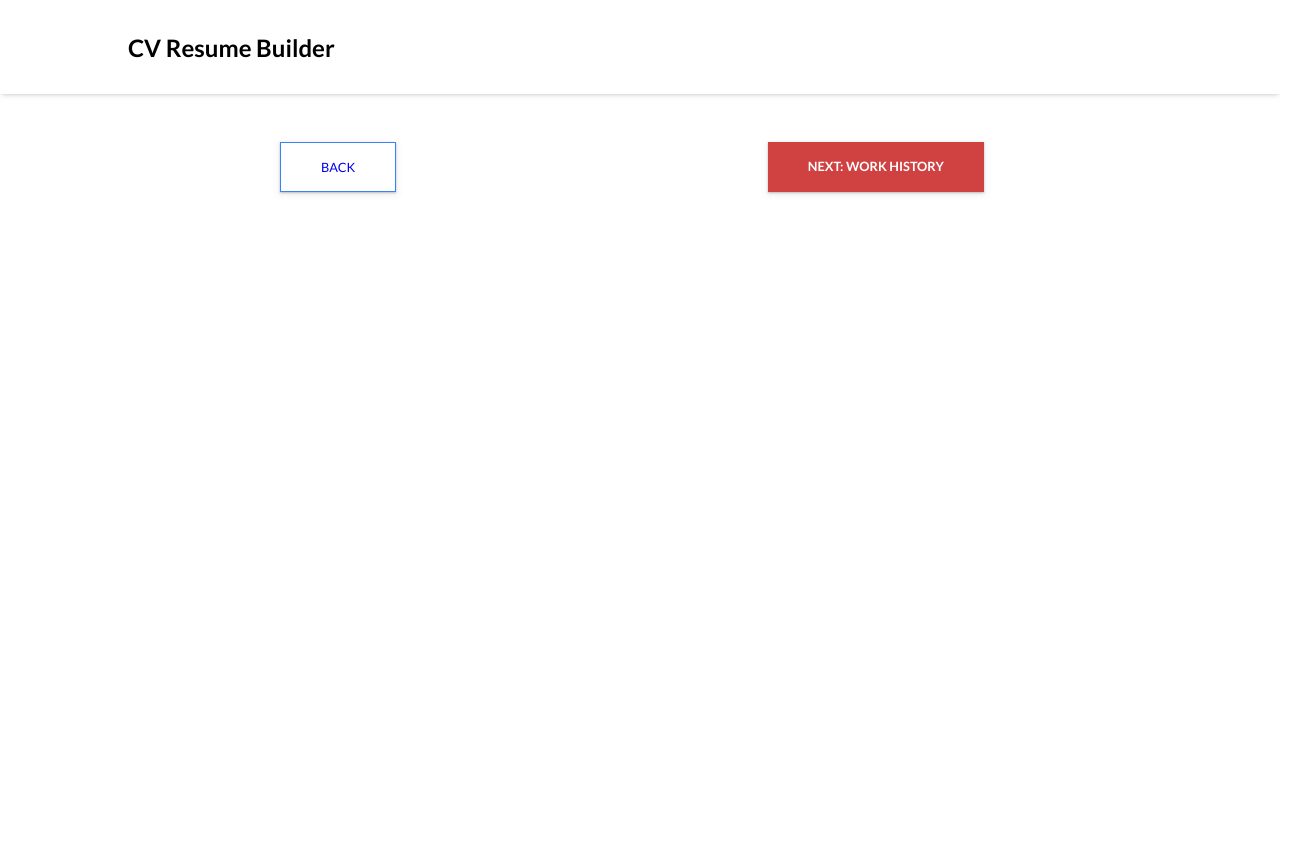
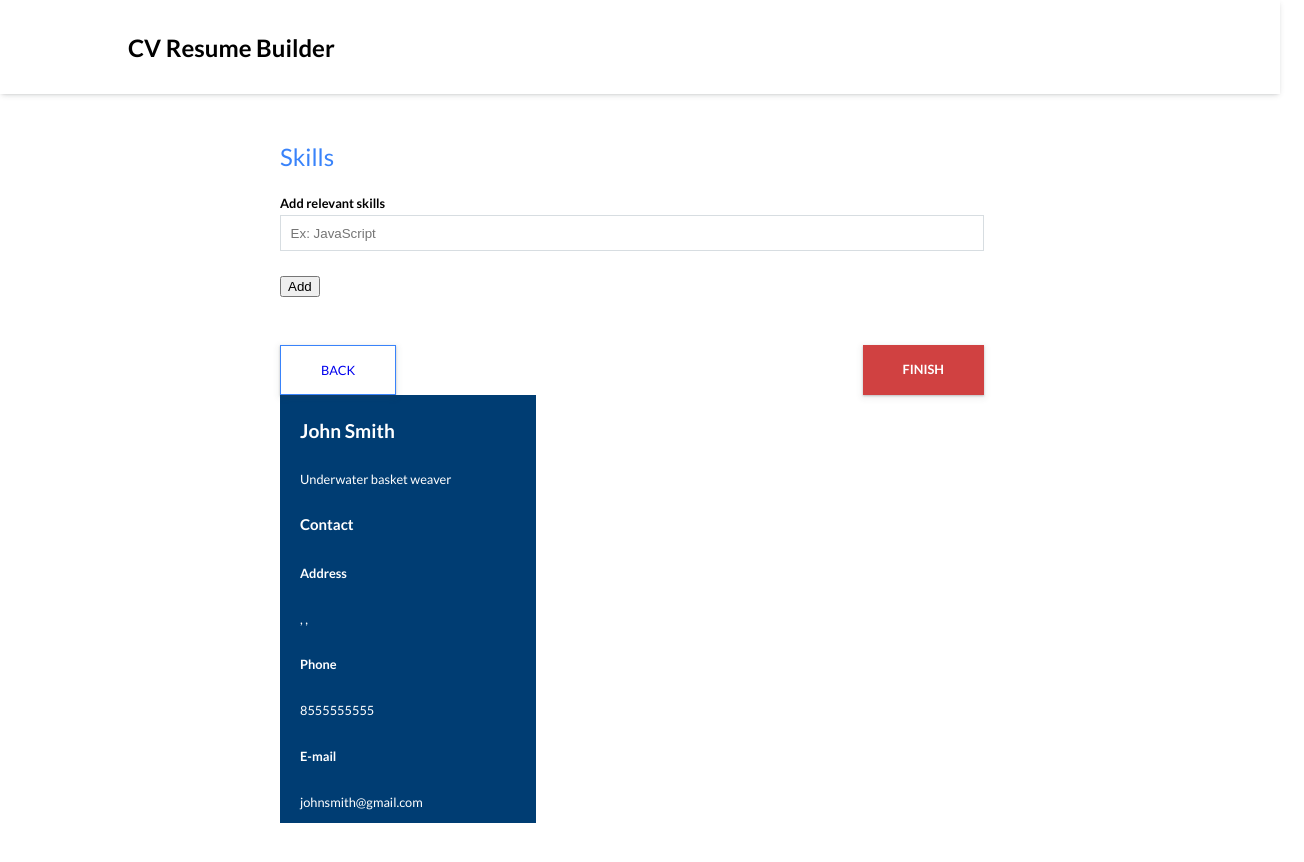
Before and after one commit to jonathanlu31/resume-app, a React (Create React App) app: page /skills in a window 1280 px wide. Shown: the top 862 px of the page, 1304 px wide, since content can reach past the window. Before the commit the page ends 800 px from the top, so only its background shows below. Built offline with nearby package versions, Linux system fonts and the light colour scheme.

Commit message:
Add state for contact from, add basic layout for preview, add basic components for skills form

```diff
--- a/src/App.js
+++ b/src/App.js
@@ -1,4 +1,5 @@
 // import './styles/App.css';
+import React, { useState } from 'react';
 import { Route, Routes } from 'react-router-dom';
 import Header from './components/Header';
 import ContactForm from './components/ContactForm';
@@ -13,6 +14,18 @@ import NavButton from './components/NavButton';
 import layout from './styles/Layout.module.css';
 
 function App() {
+  const [info, setInfo] = useState({
+    fname: 'John',
+    lname: 'Smith',
+    job: 'Underwater basket weaver',
+    phone: '8555555555',
+    email: 'johnsmith@gmail.com',
+  });
+
+  const updateInfo = (feature, data) => {
+    setInfo({ ...info, [feature]: data });
+  };
+
   return (
     <div>
       <Navbar />
@@ -24,7 +37,7 @@ function App() {
             element={
               <>
                 <Header title="Contact Info" content="Please enter your contact info" />
-                <ContactForm />
+                <ContactForm handleChange={updateInfo} />
                 <div className={layout.coupleSpaced}>
                   <NavButton text="Back" fill="outline" color="blue" link="/" />
                   <NavButton text="Next: Work History" fill="block" color="red" link="/work/" />
@@ -37,7 +50,7 @@ function App() {
             element={
               <>
                 <Header title="Work Experience" content="Please enter your relevant work experience" />
-                <WorkForm />
+                <WorkForm handleChange={updateInfo} />
                 <div className={layout.coupleSpaced}>
                   <NavButton text="Back" fill="outline" color="blue" link="/ctnt/" />
                   <NavButton text="Next: Education" fill="block" color="red" link="/edu/" />
@@ -50,10 +63,10 @@ function App() {
             element={
               <>
                 <Header title="Education" content="Include your past education, even if you haven't graduated yet." />
-                <EduForm />
+                <EduForm handleChange={updateInfo} />
                 <div className={layout.coupleSpaced}>
                   <NavButton text="Back" fill="outline" color="blue" link="/work/" />
-                  <NavButton text="Next: Work History" fill="block" color="red" link="/skills/" />
+                  <NavButton text="Next: Skills" fill="block" color="red" link="/skills/" />
                 </div>
               </>
             }
@@ -62,17 +75,17 @@ function App() {
             path="/skills/"
             element={
               <>
-                <Header />
-                <SkillsForm />
+                <Header title="Skills" content="" />
+                <SkillsForm handleChange={updateInfo} />
                 <div className={layout.coupleSpaced}>
                   <NavButton text="Back" fill="outline" color="blue" link="/edu/" />
-                  <NavButton text="Next: Work History" fill="block" color="red" link="/work/" />
+                  <NavButton text="Finish" fill="block" color="red" link="/work/" />
                 </div>
               </>
             }
           />
         </Routes>
-        {/* <Preview /> */}
+        <Preview info={info} />
       </main>
     </div>
   );
--- /dev/null
+++ b/src/components/Button.js
@@ -0,0 +1,7 @@
+import React from 'react';
+
+const Button = ({ text, color }) => {
+  return <button className="">{text}</button>;
+};
+
+export default Button;
--- a/src/components/ContactForm.js
+++ b/src/components/ContactForm.js
@@ -2,22 +2,22 @@ import React from 'react';
 import FormField from './FormField';
 import layout from '../styles/Layout.module.css';
 
-const ContactForm = () => {
+const ContactForm = ({ handleChange }) => {
   return (
     <form className={layout.form}>
       <div className={layout.couple}>
-        <FormField type="text" placeholder="e.g. John" label="First Name" />
-        <FormField type="text" placeholder="e.g. Smith" label="Last Name" />
+        <FormField handleChange={handleChange} name="fname" type="text" placeholder="e.g. John" label="First Name" />
+        <FormField handleChange={handleChange} name="lname" type="text" placeholder="e.g. Smith" label="Last Name" />
       </div>
-      <FormField type="text" placeholder="e.g. Sr. Accountant" label="Profession" />
+      <FormField handleChange={handleChange} name="job" type="text" placeholder="e.g. Sr. Accountant" label="Profession" />
       <div className={layout.triple}>
-        <FormField type="text" placeholder="e.g. San Francisco" label="City" />
-        <FormField type="text" placeholder="e.g. California or CA" label="State/Province" />
-        <FormField type="number" placeholder="e.g. 94102" label="Zip Code" />
+        <FormField handleChange={handleChange} name="city" type="text" placeholder="e.g. San Francisco" label="City" />
+        <FormField handleChange={handleChange} name="state" type="text" placeholder="e.g. California or CA" label="State/Province" />
+        <FormField handleChange={handleChange} name="zip" type="number" placeholder="e.g. 94102" label="Zip Code" />
       </div>
       <div className={layout.couple}>
-        <FormField type="tel" placeholder="e.g. 415-555-5555" label="Phone" />
-        <FormField type="email" placeholder="e.g. johnsmith@gmail.com" label="Email Address" />
+        <FormField handleChange={handleChange} name="phone" type="tel" placeholder="e.g. 415-555-5555" label="Phone" />
+        <FormField handleChange={handleChange} name="email" type="email" placeholder="e.g. johnsmith@gmail.com" label="Email Address" />
       </div>
     </form>
   );
--- a/src/components/FormField.js
+++ b/src/components/FormField.js
@@ -1,12 +1,17 @@
-import React from 'react';
+import React, { useState } from 'react';
 import typography from '../styles/Type.module.css';
 import styles from '../styles/FormField.module.css';
 
-const FormField = ({ label, type, placeholder }) => {
+const FormField = ({ label, type, placeholder, handleChange, name }) => {
+  const [value, setValue] = useState('');
+  const onInputChange = (e) => {
+    setValue(e.target.value);
+    handleChange(name, e.target.value);
+  };
   return (
     <div className={styles.fieldGroup}>
       <label className={typography.labelType}>{label}</label>
-      <input className={styles.inputField} type={type} placeholder={placeholder} />
+      <input onChange={onInputChange} className={styles.inputField} name={name} type={type} placeholder={placeholder} value={value} />
     </div>
   );
 };
--- a/src/components/Preview.js
+++ b/src/components/Preview.js
@@ -1,7 +1,27 @@
 import React from 'react';
+import styles from '../styles/Preview.module.css';
 
-const Preview = () => {
-  return <div></div>;
+const Preview = ({ info }) => {
+  return (
+    <section className={styles.active}>
+      <div className={styles.sidebar}>
+        <h2>
+          {info.fname} {info.lname}
+        </h2>
+        <p>{info.job}</p>
+        <h3>Contact</h3>
+        <h4>Address</h4>
+        <p>
+          {info.city}, {info.state}, {info.zip}
+        </p>
+        <h4>Phone</h4>
+        <p>{info.phone}</p>
+        <h4>E-mail</h4>
+        <p>{info.email}</p>
+      </div>
+      <div></div>
+    </section>
+  );
 };
 
 export default Preview;
--- a/src/components/SkillsForm.js
+++ b/src/components/SkillsForm.js
@@ -1,7 +1,16 @@
 import React from 'react';
+import FormField from './FormField';
+import Button from './Button';
 
 const SkillsForm = () => {
-  return <div></div>;
+  return (
+    <form>
+      <div>
+        <FormField label="Add relevant skills" placeholder="Ex: JavaScript" type="text" />
+        <Button text="Add" color="blue" />
+      </div>
+    </form>
+  );
 };
 
 export default SkillsForm;
--- /dev/null
+++ b/src/styles/Preview.module.css
@@ -0,0 +1,21 @@
+.sidebar {
+  background-color: #003d73;
+  color: white;
+  display: flex;
+  flex-direction: column;
+  width: 25%;
+  font-size: 0.8rem;
+  padding-left: 1.25rem;
+  padding-top: 0.5rem;
+}
+
+.sidebarHeader {
+  background-color: #02315c;
+}
+
+.active {
+  width: 80vw;
+  /* height: 80vh; */
+  margin: auto;
+  background-color: white;
+}
```
Also changed, not shown: src/components/Skill.js (added, +11 -0 lines).
